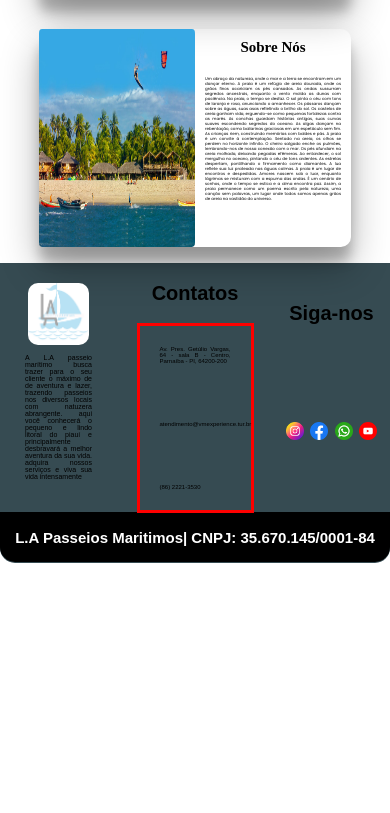
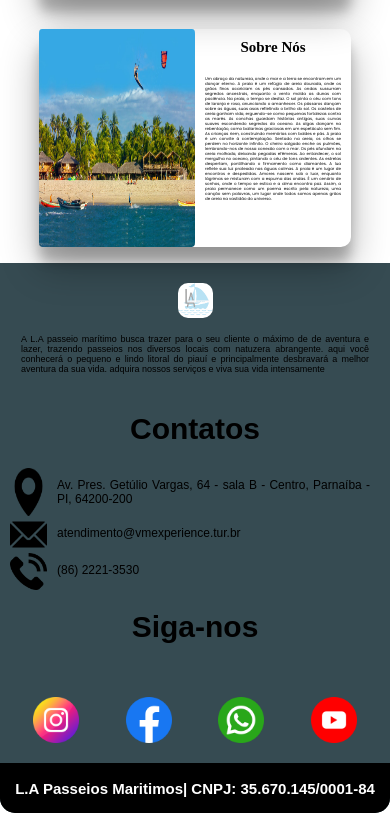
Before and after one commit to Lucas086Aguiar/L.A-Passeios, a plain HTML site: page index.html in a window 390 px wide. Shown: the part 1259-2072 px from the top of the page. Before the commit the page ends 1822 px from the top, so only its background shows below. Drawn offline with Linux system fonts and the light colour scheme; a web font is replaced by a local one.

Commit message:
footer para celular feito no senai

```diff
--- a/css/style.css
+++ b/css/style.css
@@ -709,34 +709,33 @@ article {
 
 
 footer {
-    height: 300px;
+    height: auto;
     display: block;
     background-color: #364b52;
     border-bottom-left-radius: 15px;
     border-bottom-right-radius: 15px;
-}
 
 /*config do rodape geral da div rodape*/
 
 .rodape {
     display: flex;
-    justify-content: space-between;
+    flex-direction: column;
     width: 100%;
-    height: 83%;
+    height: 500px;
 
 }
 
 /* config das divs com imagem texto sobre site*/
 
 .rodape1 {
-    width: 30%;
+    width: 100%;
+    height: 200px;
     padding: 20px;
     text-align: center;
-
 }
 
 .rodape1 img {
-    max-width: 80%;
+    max-width: 10%;
     border-radius: 10px;
 
 
@@ -744,8 +743,9 @@ footer {
 
 .rodape1 p {
     text-align: justify;
-    font-size: 7px;
-    padding: 5px;
+    font-size: 9px;
+    padding: 1px;
+    margin-top: 3%;
 
 }
 
@@ -753,8 +753,8 @@ footer {
 
 .rodape2 {
     display: block;
-    width: 30%;
-    height: 100%;
+    width: 100%;
+    height: 200px;
 
 }
 
@@ -763,20 +763,22 @@ footer {
     align-items: center;
     justify-content: center;
     width: 100%;
-    height: 60px;
-    font-size: 20px;
+    font-size: 30px;
+    height: 20px;
+    margin-bottom: 5%;
 
 }
-
 /* config da div RODAPE-ICON*/
 
 .rodape-icon {
     display: flex;
     flex-direction: column;
     width: 100%;
-    height: 190px;
-    justify-content: space-between;
-    border: 3px solid red;
+    height: 100px;
+    max-width: 50vh;
+    padding: 10px;
+
+
 }
 
 /* config da div ICON*/
@@ -784,28 +786,27 @@ footer {
 .icon {
     display: flex;
 
+
 }
 
 /* config da imagem da div ICON*/
 
 .rodape-icon img {
-    display: none;
-
+    max-width: 10%;
 
 }
 
 /* config do p da div ICON*/
 .rodape-icon p {
-    text-align: justify;
-    font-size: 6px;
+    font-size: 12px;
 }
 
 /* config da divs siganos*/
 
 .rodape3 {
     display: block;
-    width: 30%;
-    height: 100%;
+    width: 100%;
+    height: 200px;
 
 }
 
@@ -814,8 +815,9 @@ footer {
     align-items: center;
     justify-content: center;
     width: 100%;
-    height: 100px;
-    font-size: 20px;
+    height: 50px;
+    font-size: 30px;
+    margin-top: 10%;
 
 }
 
@@ -833,7 +835,8 @@ footer {
 /*confg da img*/
 
 .rodape3 img {
-    max-width: 75%;
+    align-items: center;
+    max-width: 50%;
 
 }
 
```
